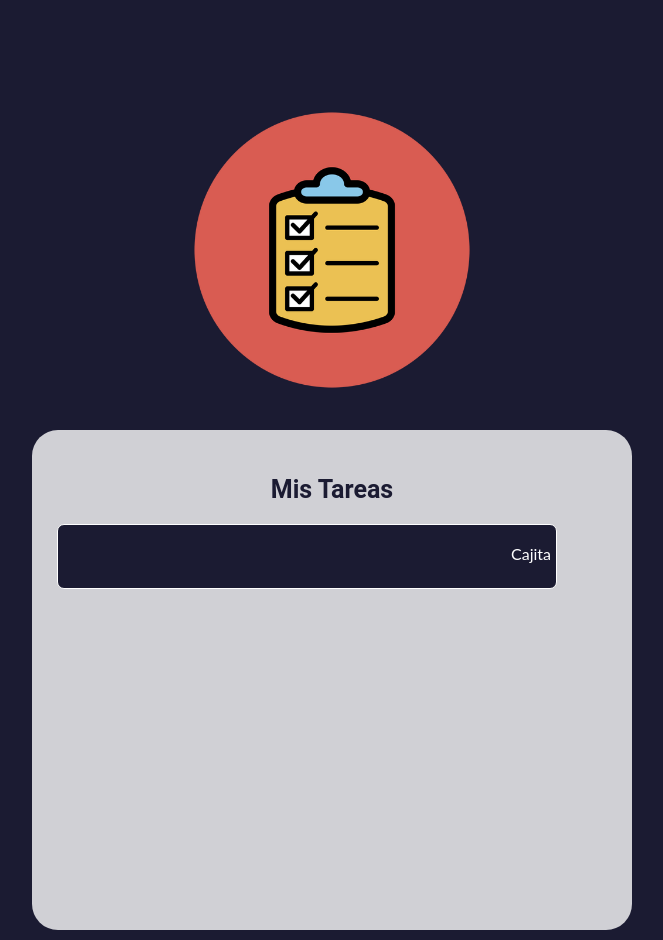
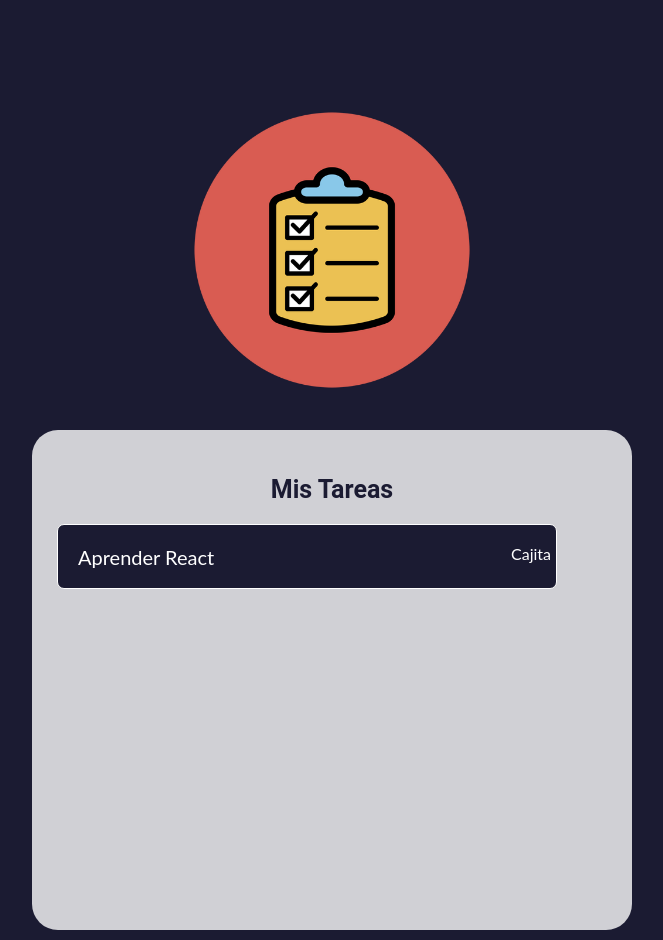
Before and after one commit to JaimeRomeroH/lista-de-tareas, a React (Create React App) app: page / in a window 1280 px wide. Shown: the whole page, without its empty margins (308-971 px from the left). Built offline with nearby package versions, Linux system fonts and the light colour scheme.

Commit message:
Se agrego un texto de prueba al componente Tarea

```diff
--- a/src/App.js
+++ b/src/App.js
@@ -10,7 +10,7 @@ function App() {
        </div>
        <div className="tareas-lista-principal">
           <h1>Mis Tareas</h1>
-          <Tarea />
+          <Tarea texto="Aprender React"/>
        </div>
     </div>
   );
```
